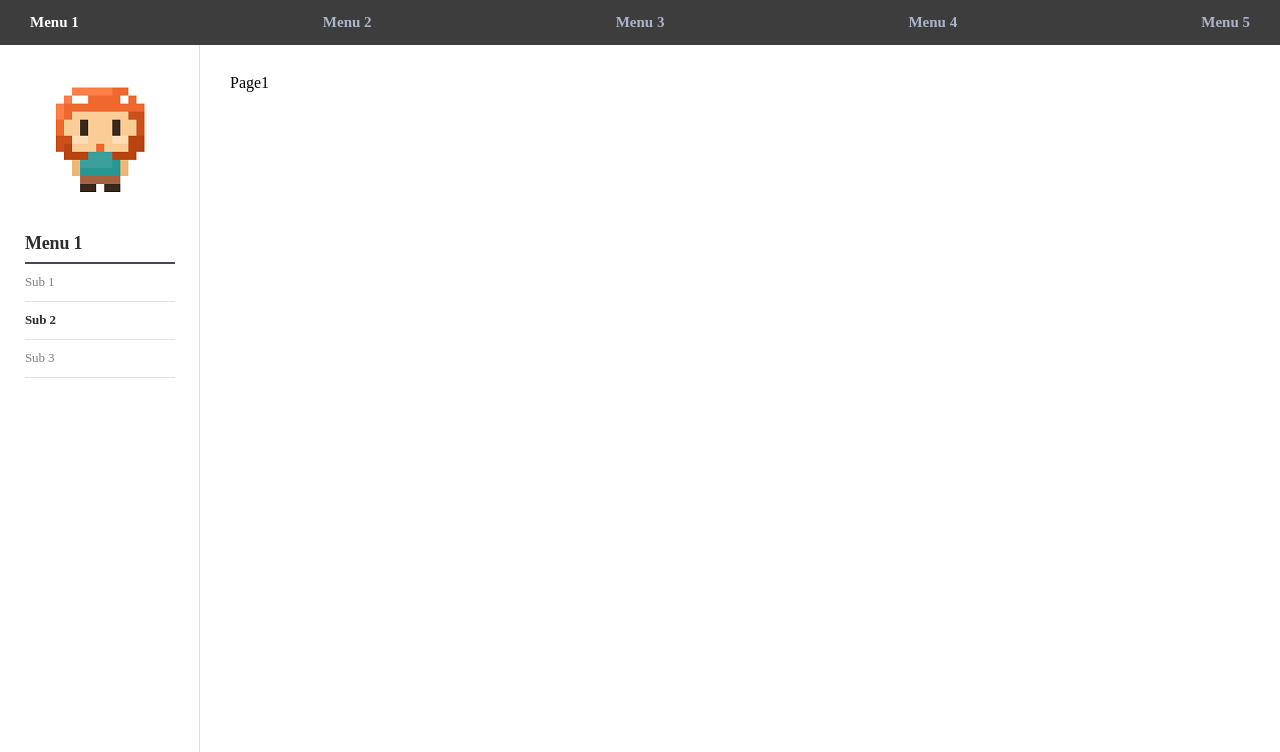
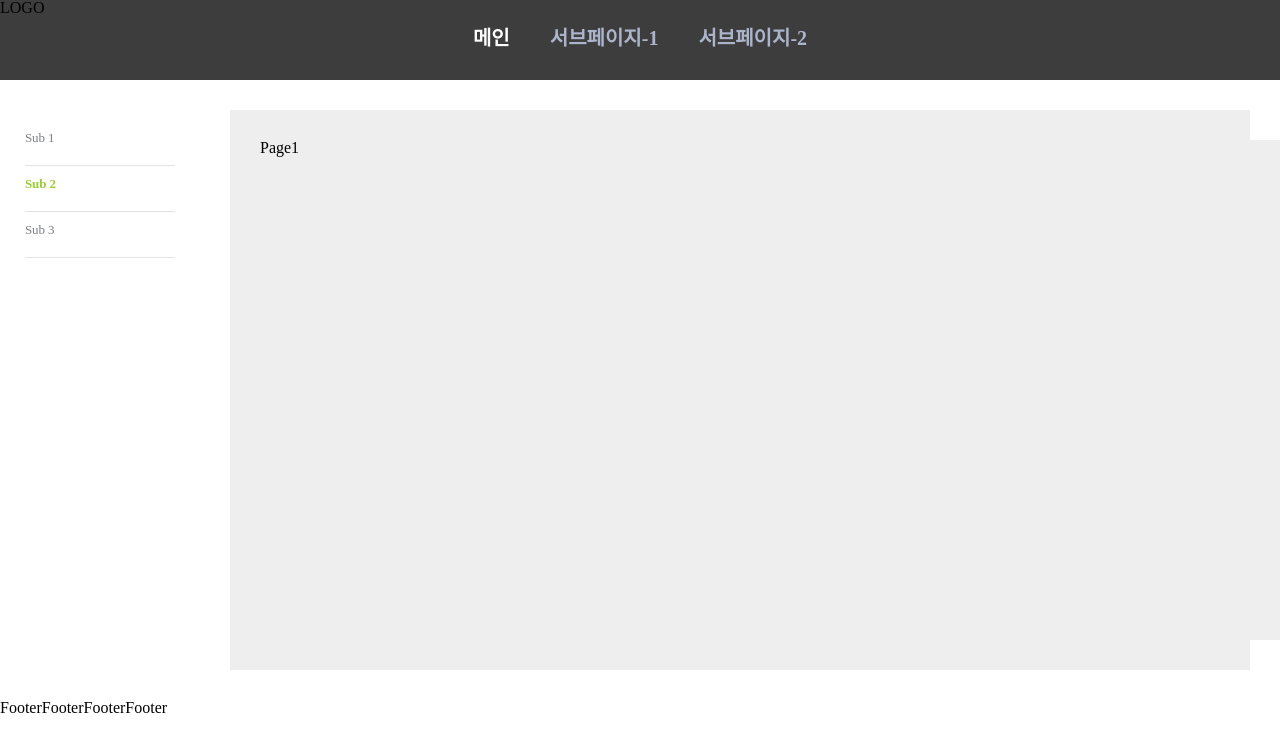
Before and after one commit to yl1017-yang/reactTest, a React (Create React App) app: page /reactTest/page1 in a window 1280 px wide. Shown: the top 752 px of the page. Built offline with nearby package versions, Linux system fonts and the light colour scheme.

Commit message:
라우터 이동

```diff
--- a/src/App.js
+++ b/src/App.js
@@ -1,11 +1,13 @@
-/* eslint-disable */  //warning Lint 끄는 기능
+// /* eslint-disable */  //warning Lint 끄는 기능
 
 import "./assets/styles/reset.css";
 import "./assets/styles/common.css";
 import RoutesMap from "./RoutesMap";
 
 function App() {
-    return <RoutesMap />;
+    return(
+        <RoutesMap />
+    );
 }
 
 export default App;
--- a/src/RoutesMap.js
+++ b/src/RoutesMap.js
@@ -1,19 +1,28 @@
-import {BrowserRouter, Route, Routes} from "react-router-dom";
+import {BrowserRouter, Route, Routes, Link} from "react-router-dom";
 import Layout from "./layouts/Layout";
+import Main from "./pages/Main";
 import Page1 from "./pages/Page1";
 import Page2 from "./pages/Page2";
 import NoLayout from "./pages/NoLayout";
 
+const NotFound = () => {
+    return <Link to="..">없는 페이지임</Link>;
+};
+
 function RoutesMap(){
-    return <BrowserRouter>
+    return(
+    <BrowserRouter>
         <Routes>
             <Route path={"/reactTest/"} element={<Layout />}> {/* 감싸는 Layout과 하위 Contents 구성 */}
+                <Route path={"/reactTest/"} element={<Main/>}/>
                 <Route path={"/reactTest/page1"} element={<Page1/>}/>
                 <Route path={"/reactTest/page2"} element={<Page2/>}/>
             </Route>
             <Route path={"/reactTest/no-layout"} element={<NoLayout/>}/>
+            <Route path="/*" element={<NotFound />} />
         </Routes>
     </BrowserRouter>
+    )
 }
 
 export default RoutesMap;
--- a/src/assets/styles/common.css
+++ b/src/assets/styles/common.css
@@ -1,39 +1,22 @@
-.wrap{ min-width: 1200px; height: 100vh; }
-.wrap .container{ width: 100%; display: flex; }
+.wrap{ min-width: 1200px;}
 
-.wrap .container .left_area{ width: 200px; min-height: 100vh; border-right:1px solid #dde0eb; box-sizing: border-box;}
-.wrap .container .right_area { width: 100% ; box-sizing: border-box;}
+.container-area{ width: 100%; display: flex;}
+.container-area .lnb{ width: 200px; box-sizing: border-box;}
+.container-area .contents { position: relative; width: 100%; box-sizing: border-box;min-height: 500px; margin: 30px; background: #eee; }
 
-
-.lnb { width: inherit;  }
-.lnb .logo img{
-    display: block; margin: 40px auto;
-}
-
-.lnb .menus {padding:0 25px 0 25px;}
-.lnb .menus .tit{
-    font-size: 18px;
-    font-weight: 700;
-    color: #2d2d2d;
-    letter-spacing: -.18px;
-    margin-top: 40px;
-    padding-bottom: 10px; border-bottom: 2px solid #434855;
-}
+.lnb .menus {padding:40px 25px 0 25px;}
 .lnb .menus li {
-    position: relative; border-bottom: 1px solid #e1e3e9; min-height: 37px;
+    position: relative; border-bottom: 1px solid #e1e3e9; min-height: 45px;
 }
 
 .lnb .menus li a {
     display: block; font-weight: 400;  padding:8px 0;  box-sizing: border-box; font-size: 13px; color: #7c7e89; letter-spacing: -.13px; line-height: 19px; padding-right:18px;
 }
 
-.lnb .menus li.on a {font-weight: 800; color: #2d2d2d;}
+.lnb .menus li.on a {font-weight: 800; color: yellowgreen;}
 
-.top_area { width: inherit; height: 45px;background-color: #3d3d3d;}
+.top_area { width: inherit; height: 80px;background-color: #3d3d3d;}
 .top_area .menus { margin: 0 30px}
-.top_area .menus ul { display: flex; justify-content: space-between;}
-.top_area .menus ul li a{display: block; font-size: 15px; height:45px; line-height: 45px; font-weight: 700; color: rgba(199, 210, 237, 0.8);}
+.top_area .menus ul { display: flex; justify-content: center;}
+.top_area .menus ul li a{display: block; font-size: 20px; height:45px; line-height: 45px; font-weight: 700; color: rgba(199, 210, 237, 0.8);padding:0 20px;}
 .top_area .menus ul li.on a{color: #fff}
-
-.contents_area { position: relative; width: inherit; box-sizing: border-box }
-.contents_area .contents { min-height: 600px; margin: 30px; }
--- /dev/null
+++ b/src/components/Footer.js
@@ -0,0 +1,9 @@
+function Footer(){
+  return(
+  <div className="footer">
+      FooterFooterFooterFooter
+  </div>
+  )
+}
+
+export default Footer;
--- a/src/components/Header.js
+++ b/src/components/Header.js
@@ -1,25 +1,29 @@
+// import logo from "../assets/images/logo.png";
+import { Link } from 'react-router-dom';
+
 function Header(){
-  return <div className="top_area">
+  return(
+   <div className="top_area">
+    <h1 className="logo">
+        {/* <img src={logo} alt={"sosohanya logo"} /> */}
+        LOGO
+    </h1>
       <nav className="menus">
           <ul>
               <li className={"on"}>
-                  <a href={"/#"}>Menu 1</a>
+                    {/* <a href={"/#"}>Page 1</a> */}
+                    <Link to={`/reactTest/`} >메인</Link>
               </li>
               <li>
-                  <a href={"/#"}>Menu 2</a>
+                    <Link to={`/reactTest/Page1`} >서브페이지-1</Link>
               </li>
               <li>
-                  <a href={"/#"}>Menu 3</a>
-              </li>
-              <li>
-                  <a href={"/#"}>Menu 4</a>
-              </li>
-              <li>
-                  <a href={"/#"}>Menu 5</a>
+                    <Link to={`/reactTest/Page2`} >서브페이지-2</Link>
               </li>
           </ul>
       </nav>
   </div>
+  )
 }
 
 export default Header;
--- a/src/components/Lnb.js
+++ b/src/components/Lnb.js
@@ -1,12 +1,7 @@
-import logo from "../assets/images/logo.png";
-
 function Lnb(){
-    return <div className="lnb">
-        <div className="logo">
-            <img src={logo} alt={"sosohanya logo"} />
-        </div>
+    return(
+    <div className="lnb">
         <div className="menus">
-            <p className="tit">Menu 1</p>
             <ul>
                 <li>
                     <a href={"/#"}>Sub 1</a>
@@ -20,6 +15,7 @@ function Lnb(){
             </ul>
         </div>
     </div>
+    )
 }
 
 export default Lnb;
--- a/src/layouts/Layout.js
+++ b/src/layouts/Layout.js
@@ -1,22 +1,27 @@
 import Lnb from "../components/Lnb";
 import Header from "../components/Header";
+import Footer from "../components/Footer";
 import {Outlet} from "react-router-dom";
 
 function Layout(){
-    return <div className="wrap">
-        <header className="header">
+    return(
+    <div className="wrap">
+        <header className="header-area">
             <Header/>
         </header>
-        <div className="container">
-            <div className="left_area">
+        <div className="container-area">
+            <div className="lnb">
                 <Lnb/>
             </div>
-            <div className="contents_area">
+            <div className="contents">
                 <Outlet/> {/* 이 부분이 하위 Route에 매핑된 컴포넌트(page1, page2)로 치환됨 */}
             </div>
-
+        </div>
+        <div className="footer-area">
+            <Footer/>
         </div>
     </div>
+    )
 }
 
 export default Layout;
--- /dev/null
+++ b/src/pages/Main.js
@@ -0,0 +1,10 @@
+function Main(){
+  return(
+  <div className="contents">
+    <h2>main</h2>
+    <p>메인메인메인메인메인메인</p>
+  </div>
+  )
+}
+
+export default Main;
--- a/src/pages/NoLayout.js
+++ b/src/pages/NoLayout.js
@@ -1,5 +1,9 @@
 function NoLayout(){
-  return <><h2>레이아웃 안쓴 페이지 확인</h2></>
+  return(
+  <>
+    <h2>레이아웃 안쓴 페이지 확인</h2>
+  </>
+  )
 }
 
 export default NoLayout;
--- a/src/pages/Page1.js
+++ b/src/pages/Page1.js
@@ -1,5 +1,9 @@
 function Page1(){
-  return <div className="contents"><h2>Page1</h2></div>
+  return(
+  <div className="contents">
+    <h2>Page1</h2>
+  </div>
+  )
 }
 
 export default Page1;
--- a/src/pages/Page2.js
+++ b/src/pages/Page2.js
@@ -1,5 +1,9 @@
 function Page2(){
-  return <div className="contents"><h2>Page2</h2></div>
+  return(
+  <div className="contents">
+    <h2>Page2</h2>
+  </div>
+  )
 }
 
 export default Page2;
```
